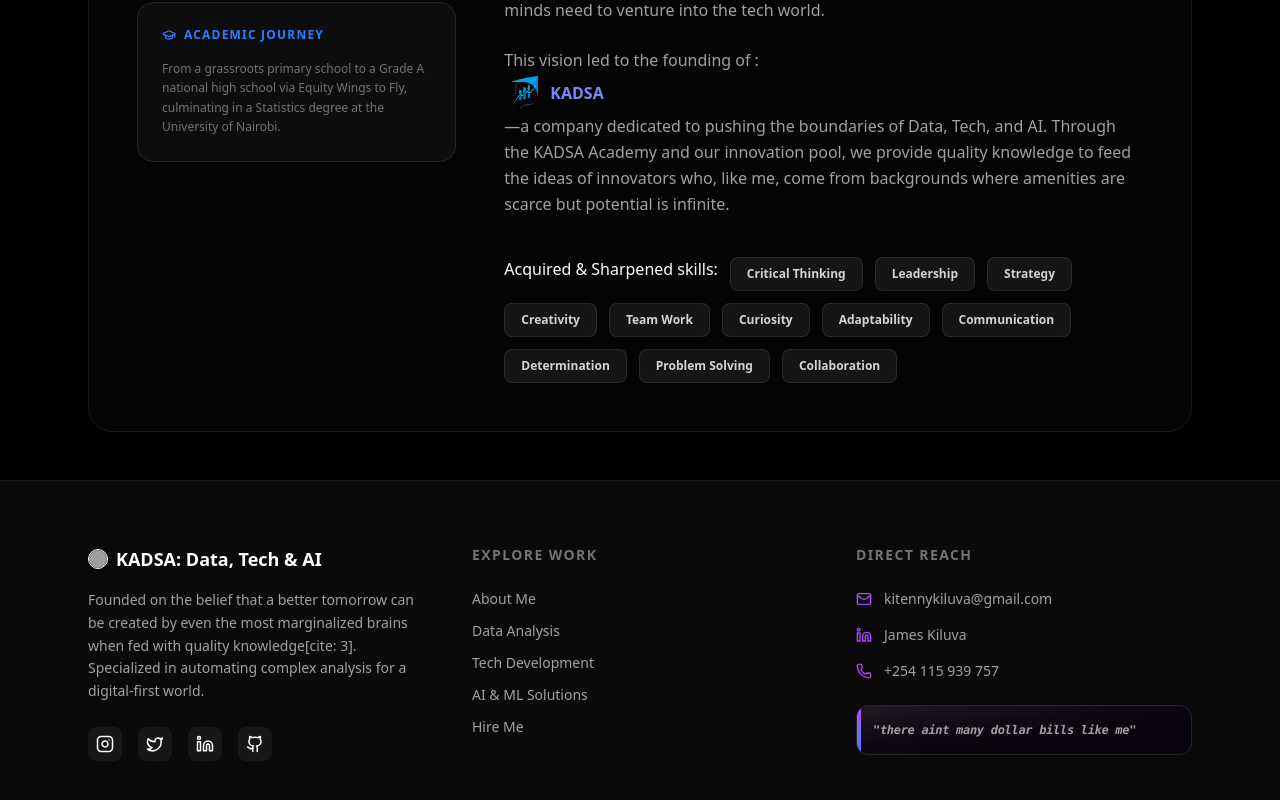
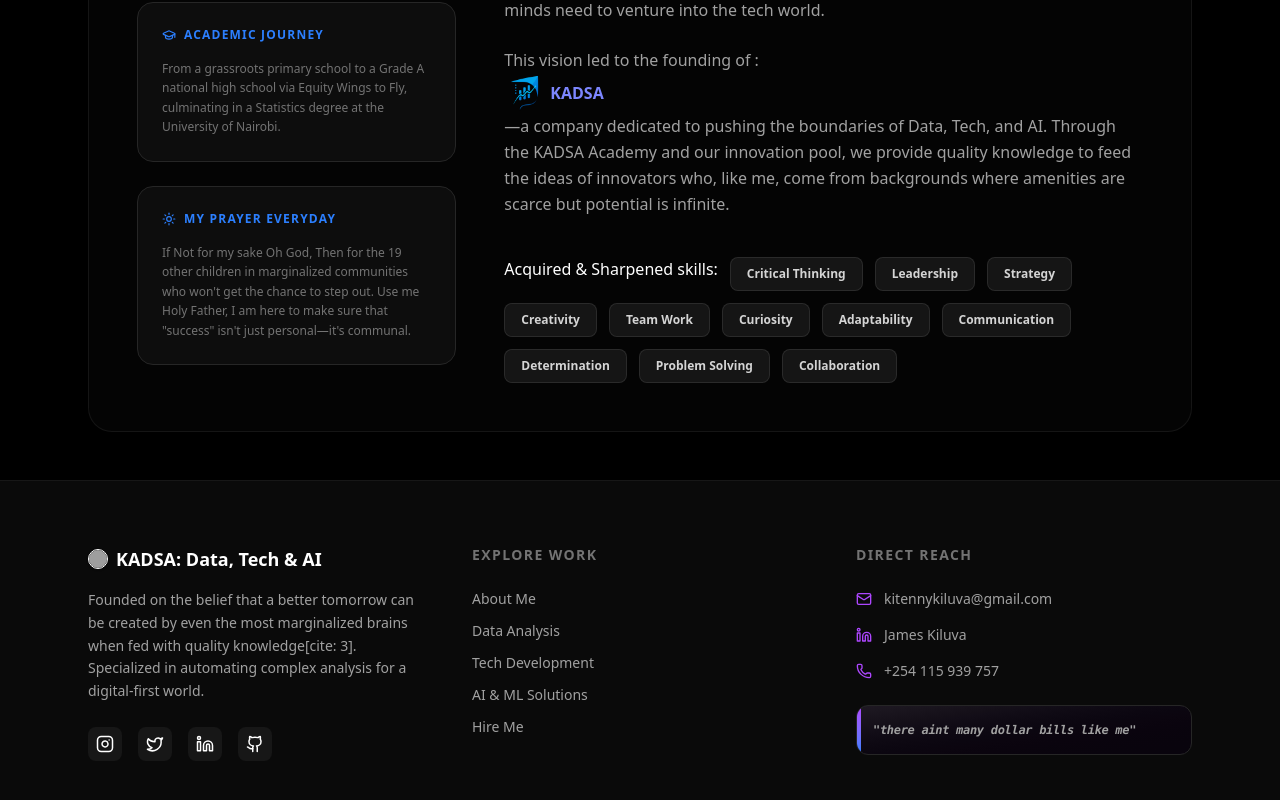
Before and after one commit to kiteluva/kitewebsite, a React (Vite) app in the folder kiluvas/: page / in a window 1280 px wide. Shown: the part 2359-3159 px from the top of the page. Built offline with nearby package versions, Linux system fonts and the light colour scheme; grey boxes are pictures that could not be loaded.

Commit message:
not here then

```diff
--- a/kiluvas/src/App.tsx
+++ b/kiluvas/src/App.tsx
@@ -5,7 +5,7 @@
   BarChart3, UserCircle2, ChevronRight, Send, X,
   Globe, Award,
   CircuitBoard,
-  MapPin,
+  MapPin, Sun,
   GraduationCap
 } from 'lucide-react';
 
@@ -179,6 +179,14 @@
              <p className="text-neutral-500 text-xs leading-relaxed">
                 From a grassroots primary school to a Grade A national high school via Equity Wings to Fly, culminating in a Statistics degree at the University of Nairobi.
              </p>
+          </div>
+          <div className="p-6 bg-neutral-900/50 rounded-2xl border border-neutral-800">
+             <h4 className="text-xs font-bold uppercase tracking-widest text-blue-500 mb-4 flex items-center gap-2">
+                <Sun size={14} /> My Prayer Everyday
+             </h4>
+             <p className="text-neutral-500 text-xs leading-relaxed">
+                If Not for my sake Oh God, Then for the 19 other children in marginalized communities who won't get the chance to step out. Use me Holy Father, I am here to make sure that "success" isn't just personal—it's communal.
+            </p>
           </div>
         </div>
         <div className="w-full md:w-2/3">
```
